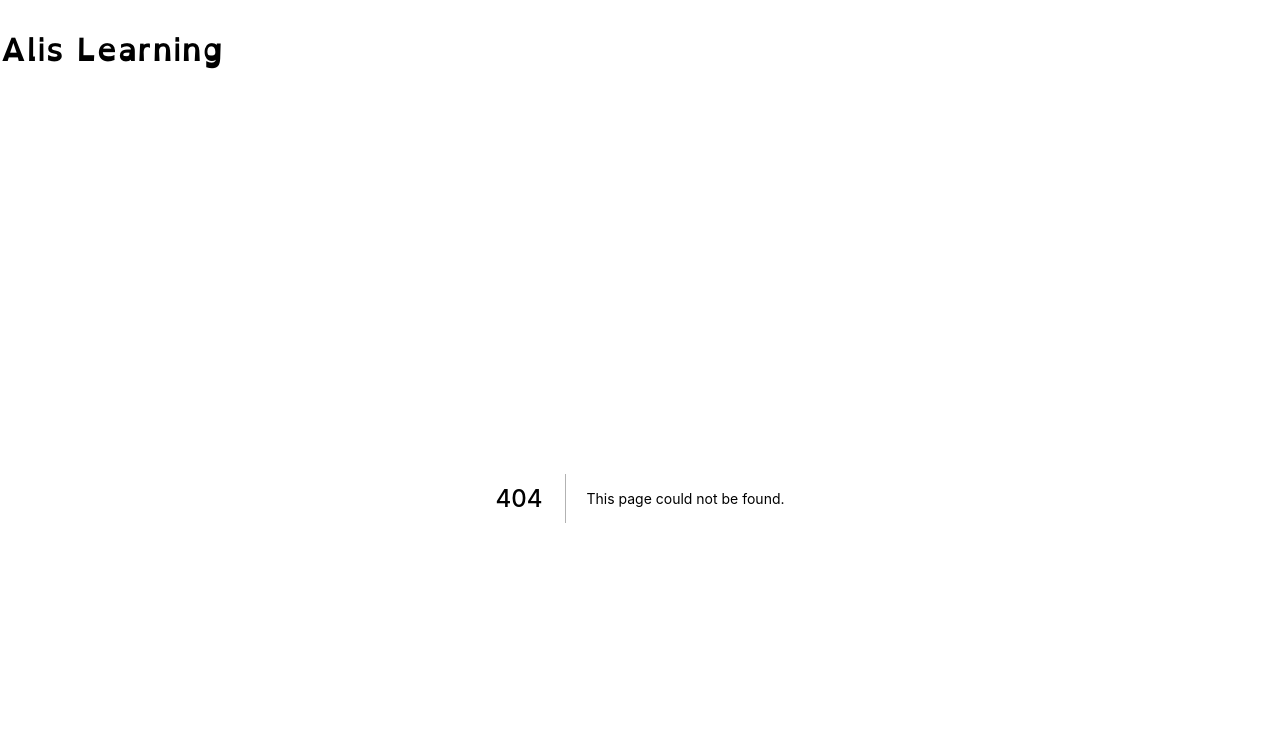
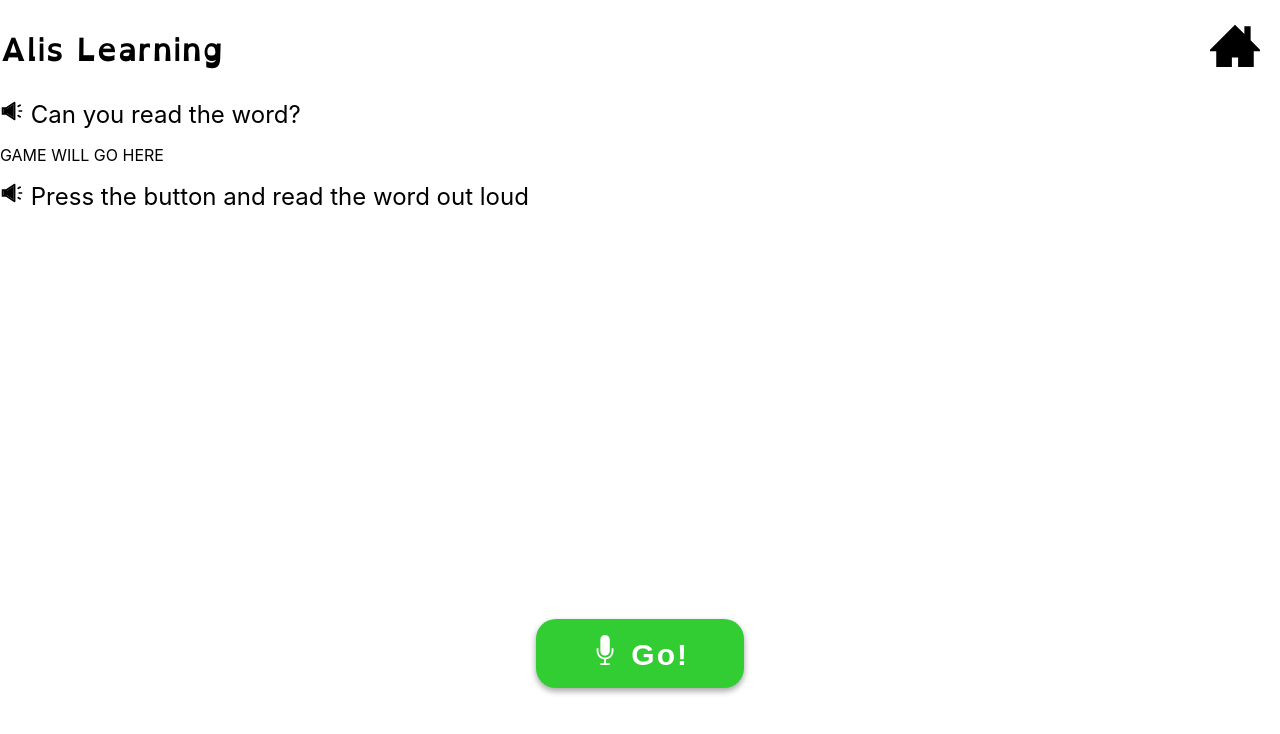
Before and after one commit to fac24/alis-learning, a Next.js app: page /phoneme-game/first-step in a window 1280 px wide. Before the commit this address had no page. Shown: the top 734 px of the page. Built offline with nearby package versions, Linux system fonts and the light colour scheme.

Commit message:
Begin child game and layout

```diff
--- /dev/null
+++ b/components/PhonemeLayout.js
@@ -0,0 +1,32 @@
+import Tts from "../components/tts";
+import Link from "next/link";
+import GameNext from "../components/Styled-Components/GameNext";
+import { ImMic, ImHome3 } from "react-icons/im";
+
+export default function LearnerOnboardingLayout({ nextStep, word }) {
+  return (
+    <>
+      <ImHome3
+        // We probably want to wrap this in a link onc
+        style={{
+          position: "absolute",
+          top: "20px",
+          right: "20px",
+        }}
+        size="50px"
+        cursor="pointer"
+        // color="" if we want to change the colour
+        // can add an onclick here too
+      />
+      <Tts>Can you read the word?</Tts>
+
+      <p>GAME WILL GO HERE</p>
+      <Link href={`/phoneme-game/${nextStep}`}>
+        <GameNext>
+          <ImMic /> Go!
+        </GameNext>
+      </Link>
+      <Tts>Press the button and read the word out loud</Tts>
+    </>
+  );
+}
--- /dev/null
+++ b/pages/phoneme-game/first-step.js
@@ -0,0 +1,5 @@
+import PhonemeLayout from "../../components//PhonemeLayout";
+
+export default function PhonemeFirstStep() {
+  return <PhonemeLayout />;
+}
```
Also changed, not shown: pages/child-landing.js (added, +14 -0 lines).
